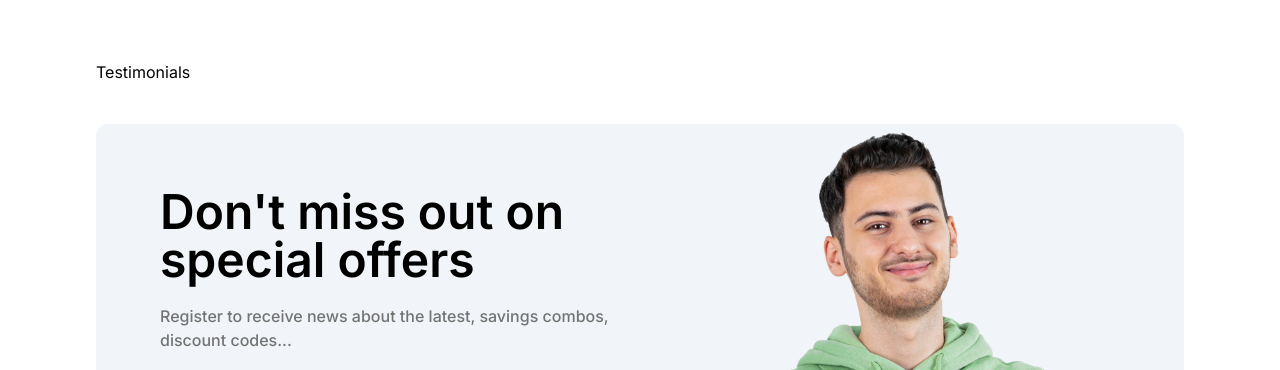
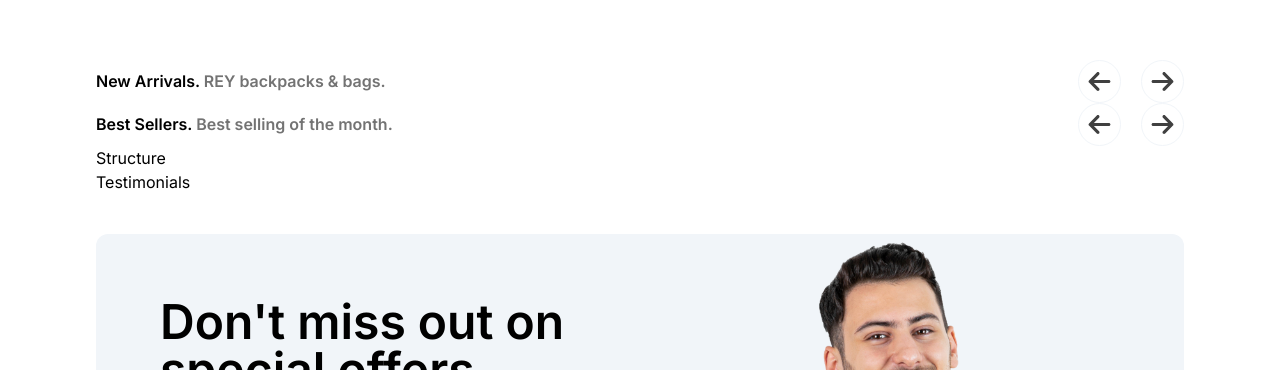
Before and after one commit to ayncore/e-com-web, a Next.js app: page / in a window 1280 px wide. Shown: the part 819-1189 px from the top of the page. Built offline with nearby package versions, Linux system fonts and the light colour scheme.

Commit message:
refactor(home/bestseller.tsx): updated

```diff
--- a/src/app/constants/styles.tsx
+++ /dev/null
@@ -1,17 +0,0 @@
-const styles = {
-    paddingX: "sm:px-16 px-6",
-    paddingY: "sm:py-16 py-6",
-    padding: "sm:px-16 px-6 sm:py-16 py-10",
-
-    heroHeadText:
-      "font-black text-white lg:text-[80px] sm:text-[60px] xs:text-[50px] text-[40px] lg:leading-[98px] mt-2",
-    heroSubText:
-      "text-blue-200 font-medium lg:text-[30px] sm:text-[26px] xs:text-[20px] text-[16px] lg:leading-[40px]",
-
-    sectionHeadText:
-      "text-white font-black md:text-[60px] sm:text-[50px] xs:text-[40px] text-[30px]",
-    sectionSubText:
-      "sm:text-[18px] text-[14px] text-blue-200 uppercase tracking-wider",
-  };
-
-  export { styles };
--- a/src/app/page.tsx
+++ b/src/app/page.tsx
@@ -1,5 +1,8 @@
+import BestSellers from "@/components/home/bestsellers";
 import Hero from "@/components/home/hero";
+import NewArrivals from "@/components/home/newarrivals";
 import NewsLetter from "@/components/home/newsletter";
+import Structure from "@/components/home/structure";
 import Testimonials from "@/components/home/testimonials";
 
 export default function Home() {
@@ -7,6 +10,9 @@ export default function Home() {
     <div className="">
       <Hero />
       <div className="md:mx-24 mx-10">
+        <NewArrivals/>
+        <BestSellers/>
+        <Structure/>
       <Testimonials />
       <NewsLetter />
       </div>
--- a/src/components/home/bestsellers.tsx
+++ b/src/components/home/bestsellers.tsx
@@ -1,9 +1,31 @@
-import React from 'react'
+import { styles } from "@/constants/styles";
+import React from "react";
+import { FaArrowLeft } from "react-icons/fa6";
+import { FaArrowRight } from "react-icons/fa6";
 
 const BestSellers = () => {
   return (
-    <div>BestSellers</div>
-  )
-}
+    <div className="bestsellers w-full h-full">
+      <div className="flex-row lg:flex items-center justify-between">
+        <h1 className={`${styles.sectionHeadText}`}>
+          Best Sellers.{" "}
+          <span className={`${styles.sectionSubText}`}>
+            Best selling of the month.
+          </span>
+        </h1>
+        <div className="icons flex items-center gap-5 justify-between lg:justify-normal mt-5 lg:mt-0">
+          <button className=" text-neutral-700 p-2 hover:bg-slate-50 rounded-full border border-slate-100">
+            {" "}
+            <FaArrowLeft size={25} />
+          </button>
+          <button className=" text-neutral-700 p-2 hover:bg-slate-50 rounded-full border border-slate-100">
+            {" "}
+            <FaArrowRight size={25} />
+          </button>
+        </div>
+      </div>
+    </div>
+  );
+};
 
-export default BestSellers
+export default BestSellers;
--- a/src/components/home/newarrivals.tsx
+++ b/src/components/home/newarrivals.tsx
@@ -1,8 +1,30 @@
+import { styles } from '@/constants/styles'
 import React from 'react'
+import { FaArrowLeft } from "react-icons/fa6";
+import { FaArrowRight } from "react-icons/fa6";
 
 const NewArrivals = () => {
   return (
-    <div>NewArrivals</div>
+    <div className="bestsellers w-full h-full">
+     <div className="flex-row lg:flex items-center justify-between">
+        <h1 className={`${styles.sectionHeadText}`}>
+          New Arrivals.{" "}
+          <span className={`${styles.sectionSubText}`}>
+          REY backpacks & bags.
+          </span>
+        </h1>
+        <div className="icons flex items-center gap-5 justify-between lg:justify-normal mt-5 lg:mt-0">
+          <button className=" text-neutral-700 p-2 hover:bg-slate-50 rounded-full border border-slate-100">
+            {" "}
+            <FaArrowLeft size={25} />
+          </button>
+          <button className=" text-neutral-700 p-2 hover:bg-slate-50 rounded-full border border-slate-100">
+            {" "}
+            <FaArrowRight size={25} />
+          </button>
+        </div>
+      </div>
+   </div>
   )
 }
 
--- /dev/null
+++ b/src/constants/styles.tsx
@@ -0,0 +1,6 @@
+const styles = {
+  sectionHeadText: "text-black text-[30px] md:text-[36px] font-semibold tracking-wide",
+  sectionSubText: "text-[30px] md:text-[36px] text-neutral-500 font-semibold tracking-wide",
+};
+
+export { styles };
```
